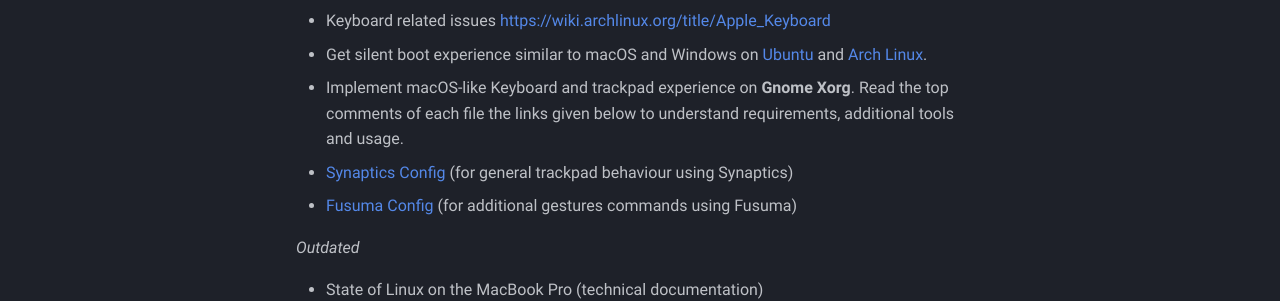
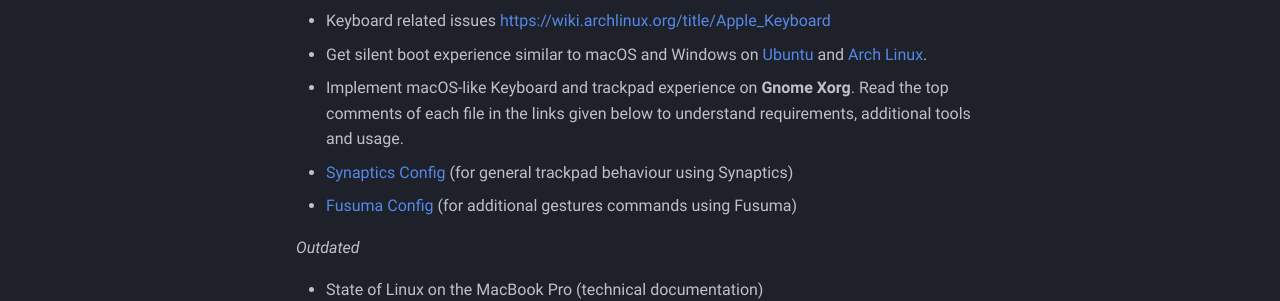
Before and after one commit to t2linux/wiki, an MkDocs documentation site: the page built from docs/index.md, in a window 1280 px wide and 900 px high, scrolled down 1836 px. Shown: the part 242-543 px from the top of the window. Built offline with MkDocs 1.6.1 and Material for MkDocs 9.7.7, drawn with Linux system fonts in a browser that asks for light colours; comment, search, counter and statistics services are not loaded.

Commit message:
Fix typo

```diff
--- a/docs/index.md
+++ b/docs/index.md
@@ -53,7 +53,7 @@ Note that, if you are using one of the distributions listed above, you should fo
 - Get SMART information of your Apple Internal SSD using Linux [https://gist.github.com/AdityaGarg8/b03e57826213019fbffa747e1c724cac](https://gist.github.com/AdityaGarg8/b03e57826213019fbffa747e1c724cac)
 - Keyboard related issues [https://wiki.archlinux.org/title/Apple_Keyboard](https://wiki.archlinux.org/title/Apple_Keyboard)
 - Get silent boot experience similar to macOS and Windows on [Ubuntu](https://gist.github.com/AdityaGarg8/a39063f0d8c39572f03f55cbe02f9beb) and [Arch Linux](https://wiki.archlinux.org/title/silent_boot).
-- Implement macOS-like Keyboard and trackpad experience on **Gnome Xorg**. Read the top comments of each file the links given below to understand requirements, additional tools and usage.
+- Implement macOS-like Keyboard and trackpad experience on **Gnome Xorg**. Read the top comments of each file in the links given below to understand requirements, additional tools and usage.
   - [Synaptics Config](https://gist.github.com/smileBeda/f0452f0d7f1f6d8aa772603411f7876f) (for general trackpad behaviour using Synaptics)
   - [Fusuma Config](https://gist.github.com/smileBeda/74a52fe7cb0901da9e67ae4e39966982) (for additional gestures commands using Fusuma)
 
```
